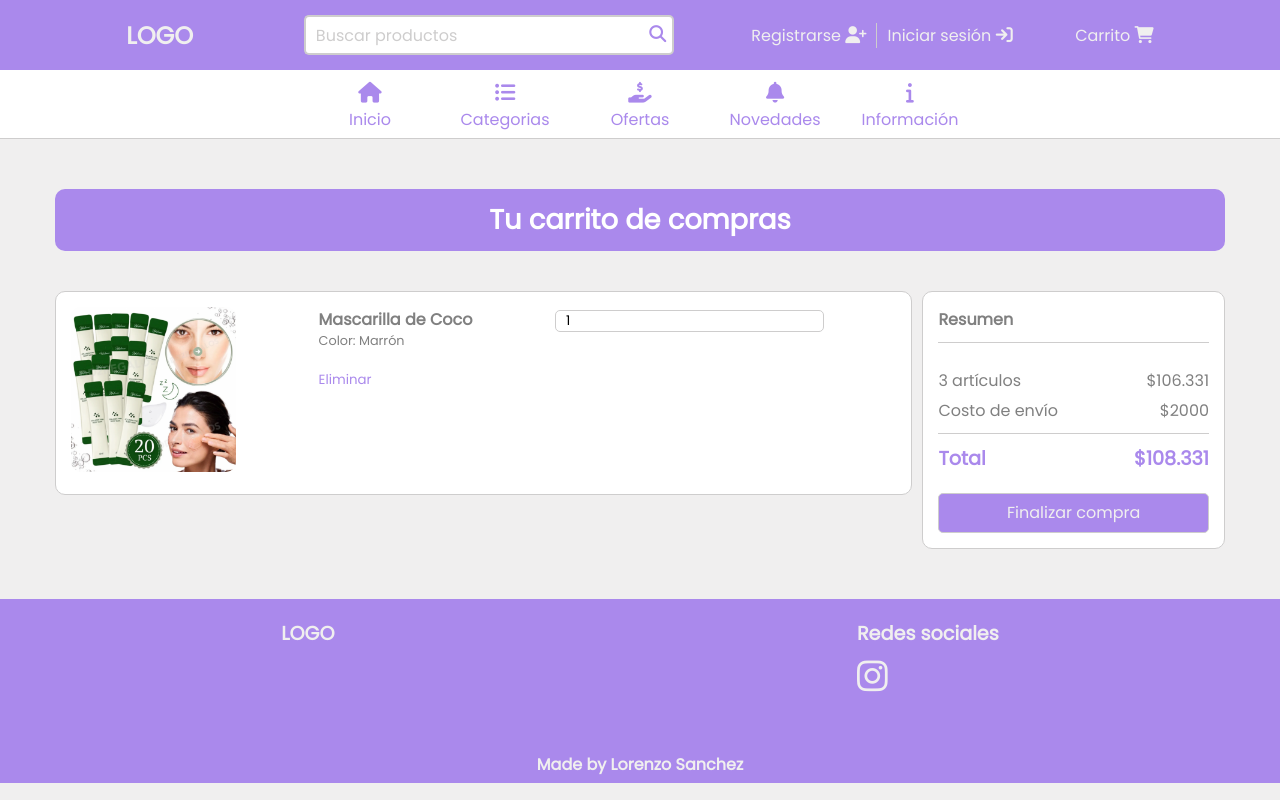
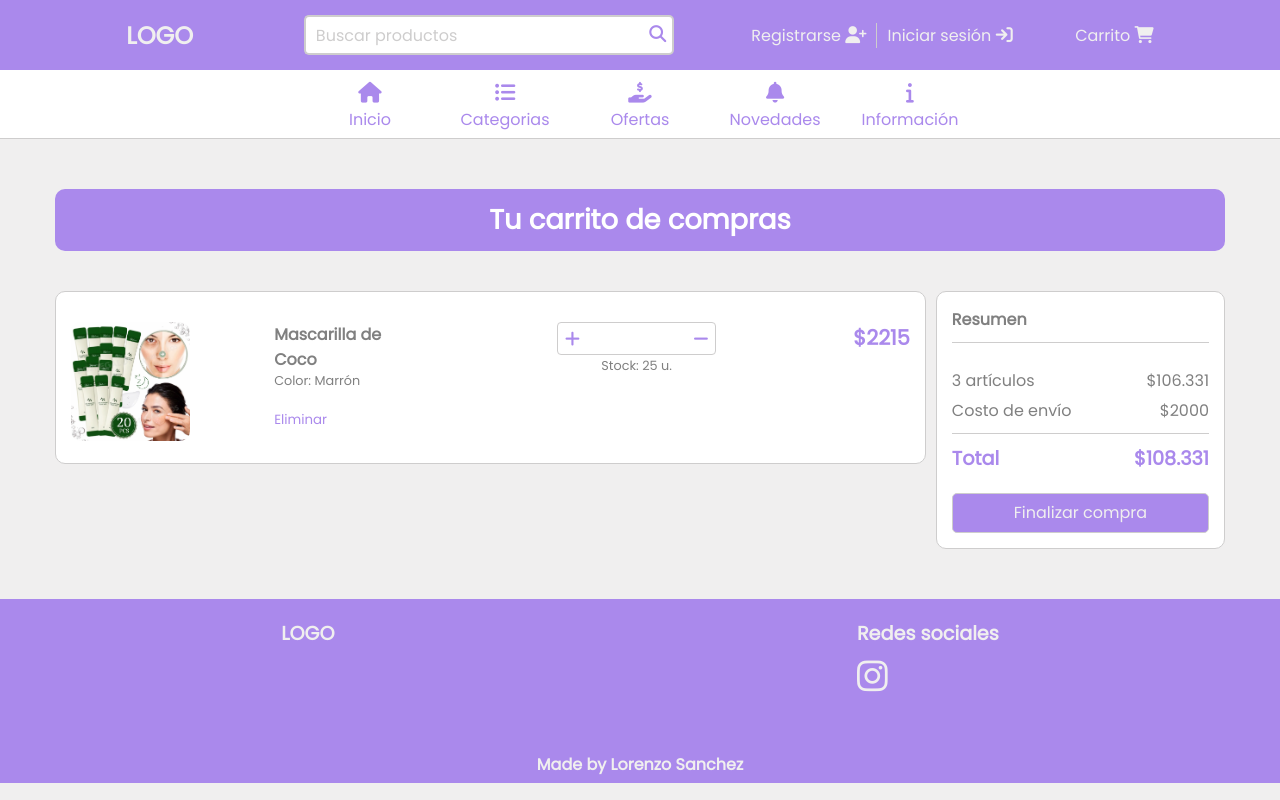
Before and after one commit to lorenzoSanchez97/ShowRoom, a React (Vite) app in the folder ShowRoom-FrontEnd/: page /cart in a window 1280 px wide. Built offline with nearby package versions, Linux system fonts and the light colour scheme.

Commit message:
Avanzo con estilos de cart product

```diff
--- a/ShowRoom-FrontEnd/src/components/CartProduct/CartProduct.jsx
+++ b/ShowRoom-FrontEnd/src/components/CartProduct/CartProduct.jsx
@@ -3,20 +3,24 @@ import "./cartProduct.css"
 
 export default function CartProduct() {
     return (
-        <article className='cart-product-container'>
+        <section className='cart-product-container'>
             <figure className='cart-product-image-container'>
                 <img src="/images/mascarilla.png" alt="" />
             </figure>
             <div className='cart-product-data-container'>
-            <h1 className='cart-product-title'>Mascarilla de Coco</h1>
-            <p className='cart-product-color'>Color: Marrón</p>
-            <button className='cart-product-delete-button'>Eliminar</button>
+                <h1 className='cart-product-title'>Mascarilla de Coco</h1>
+                <p className='cart-product-color'>Color: Marrón</p>
+                <button className='cart-product-delete-button'>Eliminar</button>
             </div>
             <div className='product-cart-quantity-selector'>
                 <form action="">
-                    <input type="number" defaultValue={1} />
+                    <i class="fa-solid fa-plus cart-product-add"></i>
+                    <input type="number" />
+                    <p className='cart-product-stock'>Stock: 25 u.</p>
+                    <i class="fa-solid fa-minus cart-product-substract"></i>
                 </form>
             </div>
-        </article>
+            <p className='cart-product-total'>$2215</p>
+        </section>
     )
 }
--- a/ShowRoom-FrontEnd/src/components/CartProduct/cartProduct.css
+++ b/ShowRoom-FrontEnd/src/components/CartProduct/cartProduct.css
@@ -1,6 +1,6 @@
 .cart-product-container {
     background-color: white;
-    padding: 15px;
+    padding: 30px 15px 15px 15px;
     display: flex;
     align-items: flex-start;
     gap: 10%;
@@ -10,7 +10,8 @@
 }
 
 .cart-product-color,
-.cart-product-title {
+.cart-product-title,
+.cart-product-stock {
     color: var(--color3);
 }
 
@@ -20,14 +21,15 @@
 }
 
 .cart-product-image-container {
-    width: 20%;
+    width: 15%;
 }
 
 .cart-product-title {
     font-size: 1rem;
 }
 
-.cart-product-color {
+.cart-product-color,
+.cart-product-stock {
     font-size: 0.8rem;
 }
 
@@ -43,9 +45,52 @@
 
 .product-cart-quantity-selector form input {
     border: 1px solid var(--bordes);
-    border-radius: 5px;
+    border-radius: 4px;
     outline: none;
-    padding-left: 10px;
     color: black;
     width: 100%;
+    text-align: center;
+    padding: 5px 0;
+    font-size: 0.9rem;
+    color: var(--color3);
+    margin-bottom: 2px;
 }
+
+.product-cart-quantity-selector form input::-webkit-outer-spin-button,
+.product-cart-quantity-selector form input::-webkit-inner-spin-button {
+  -webkit-appearance: none;
+  margin: 0;
+}
+
+.product-cart-quantity-selector form {
+    width: 60%;
+    position: relative;
+    text-align: center;
+    margin: auto;
+}
+
+.cart-product-add,
+.cart-product-substract {
+    position: absolute;
+    padding: 1px;
+    top: 7px;
+}
+
+.cart-product-add:hover,
+.cart-product-substract:hover {
+    cursor: pointer;
+}
+
+.cart-product-add {
+    left: 7px;
+}
+
+.cart-product-substract {
+    right: 7px;
+}
+
+.cart-product-total {
+    font-size: 1.3rem;
+    color: var(--verde);
+    font-weight: 600;
+}
```
